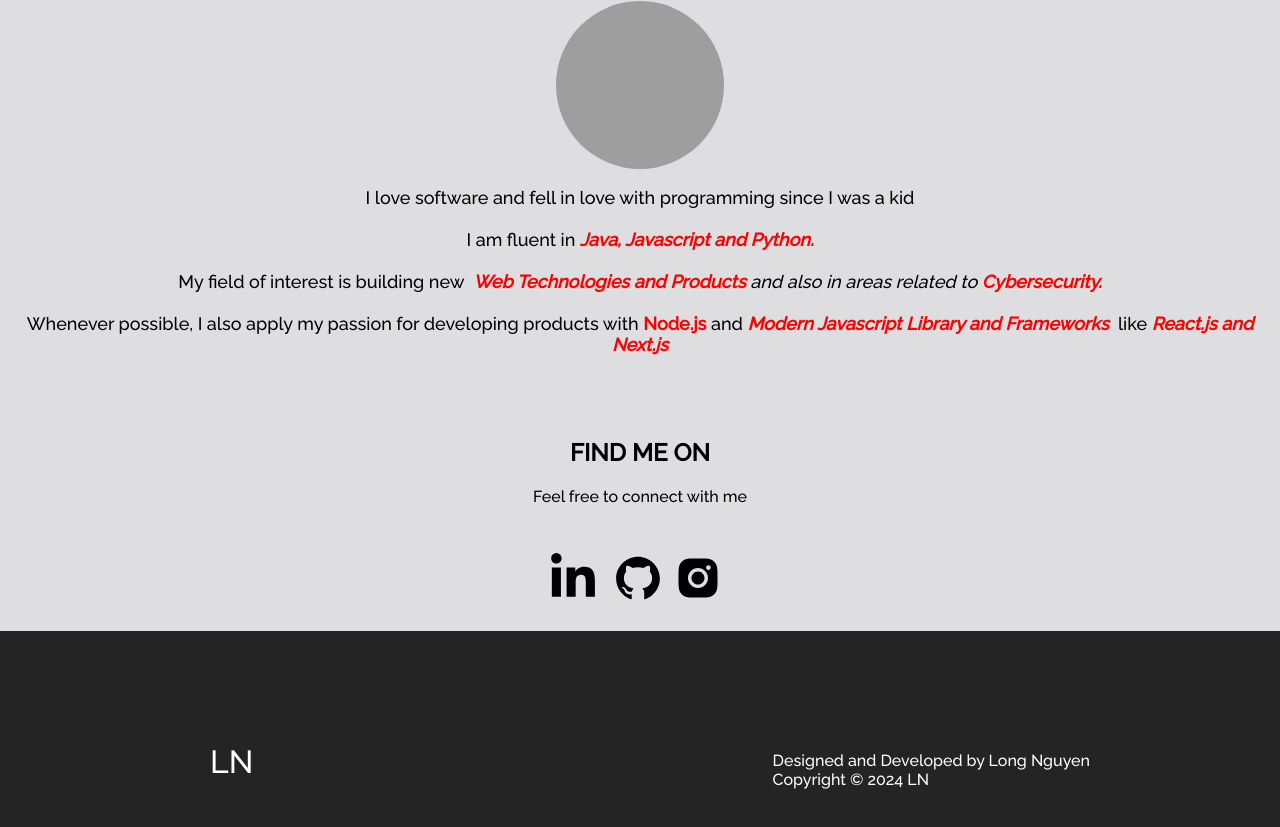
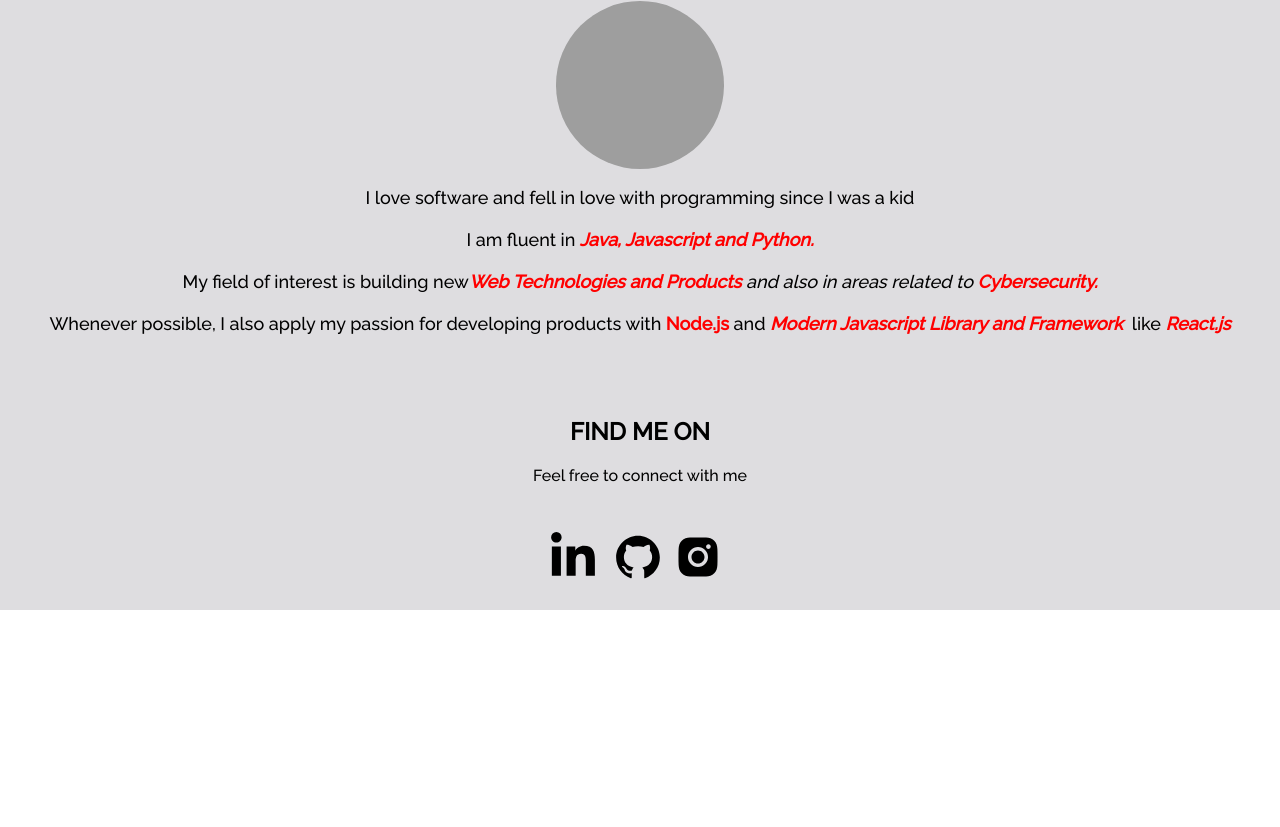
Before and after one commit to koolname99/portfolio, a React (Create React App) app: page / in a window 1280 px wide. Shown: the part 875-1702 px from the top of the page. After the commit the page ends 1485 px from the top, so only its background shows below. Built offline with nearby package versions, Linux system fonts and the light colour scheme; grey boxes are pictures that could not be loaded.

Commit message:
remove footer

```diff
--- a/src/App.css
+++ b/src/App.css
@@ -237,10 +237,12 @@ button:focus {
 }
 .social-icons {
   display: inline-block !important;
+
   padding-right: 15px;
   padding-left: 15px;
 }
 .social-icons a {
+  justify-content: center !important;
   font-size: 50px; /* Adjust the value to set the desired size */
 }
 
--- a/src/pages/About/About.js
+++ b/src/pages/About/About.js
@@ -56,7 +56,7 @@ function About() {
         <Techstack />
         <p style={{ textAlign: "center", fontSize: "1.2em", paddingBottom: "20px", fontWeight: "bold" }}>My tool stack</p>
         <Toolstack />
-        <Footer />
+
       </Container>
     );
   }
--- a/src/pages/About/Techstack.js
+++ b/src/pages/About/Techstack.js
@@ -1,6 +1,5 @@
 import React from "react";
 import { Col, Row } from "react-bootstrap";
-import { CgCPlusPlus } from "react-icons/cg";
 import {
   DiJavascript1,
   DiReact,
@@ -11,10 +10,8 @@ import {
 } from "react-icons/di";
 import {
   SiFirebase,
-  SiNextdotjs,
   SiPostgresql,
 } from "react-icons/si";
-import { TbBrandGolang } from "react-icons/tb";
 
 function Techstack() {
   return (
@@ -27,9 +24,6 @@ function Techstack() {
       </Col>
       <Col xs={4} md={2} className="tech-icons">
         <DiReact />
-      </Col>
-      <Col xs={4} md={2} className="tech-icons">
-        <SiNextdotjs />
       </Col>
       <Col xs={4} md={2} className="tech-icons">
         <DiGit />
--- a/src/pages/About/Toolstack.js
+++ b/src/pages/About/Toolstack.js
@@ -3,8 +3,9 @@ import { Col, Row } from "react-bootstrap";
 import {
   SiVisualstudiocode,
   SiPostman,
-  SiSlack,
+  SiMicrosoftteams,
   SiMacos,
+  SiWindows,
 } from "react-icons/si";
 
 function Toolstack() {
@@ -14,13 +15,16 @@ function Toolstack() {
         <SiMacos />
       </Col>
       <Col xs={4} md={2} className="tech-icons">
+        <SiWindows />
+      </Col>
+      <Col xs={4} md={2} className="tech-icons">
         <SiVisualstudiocode />
       </Col>
       <Col xs={4} md={2} className="tech-icons">
         <SiPostman />
       </Col>
       <Col xs={4} md={2} className="tech-icons">
-        <SiSlack />
+        <SiMicrosoftteams />
       </Col>
     </Row>
   );
--- a/src/pages/Home/Home2.js
+++ b/src/pages/Home/Home2.js
@@ -35,7 +35,7 @@ function Home2() {
                             <br />
                             <br />
                             My field of interest is building new
-                            &nbsp;
+
                             <i>
                                 <b className="green">Web Technologies and Products </b> and
                                 also in areas related to{" "}
@@ -50,12 +50,12 @@ function Home2() {
                             <i>
                                 <b className="green">
                                     {" "}
-                                    Modern Javascript Library and Frameworks
+                                    Modern Javascript Library and Framework
                                 </b>
                             </i>
                             &nbsp; like
                             <i>
-                                <b className="green"> React.js and Next.js</b>
+                                <b className="green"> React.js</b>
                             </i>
                         </p>
                     </Col>
@@ -100,7 +100,6 @@ function Home2() {
                         </ul>
                     </Col>
                 </Row>
-                <Footer />
             </Container>
         </Container>
 
```
